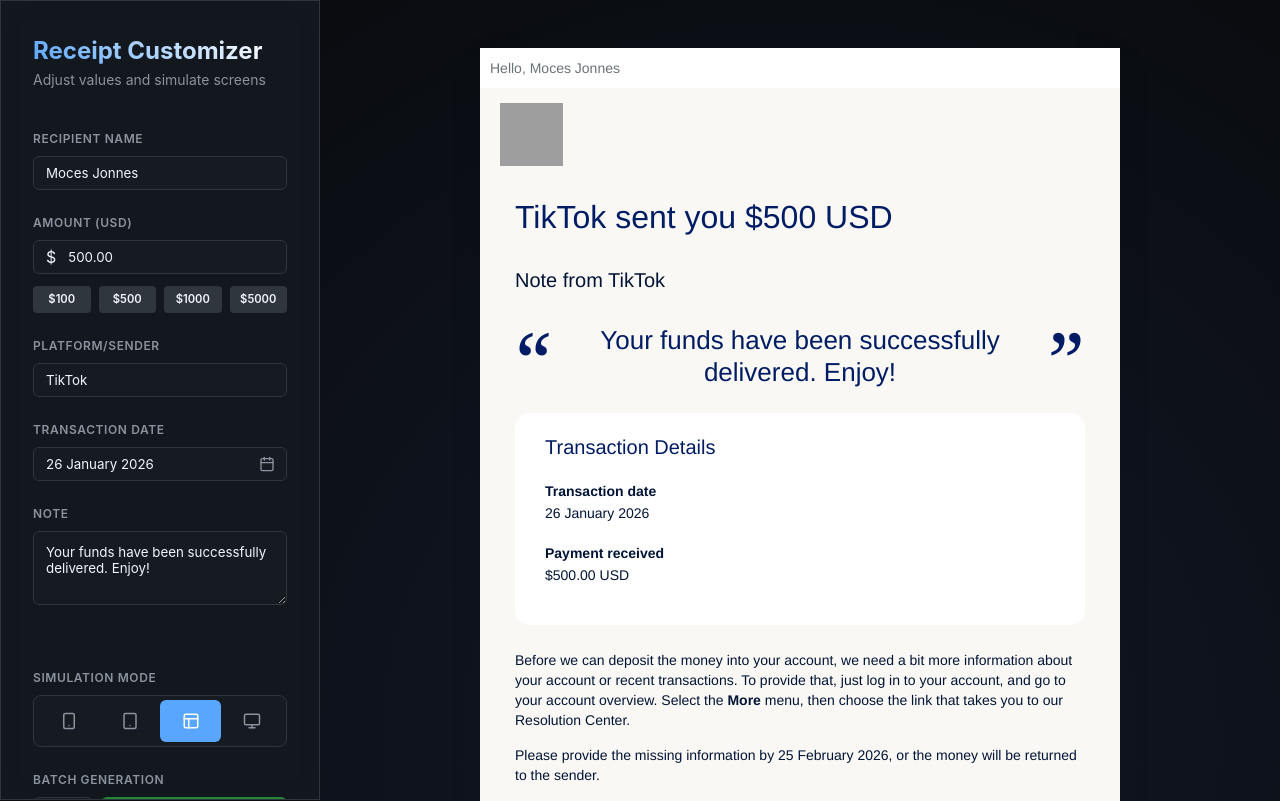
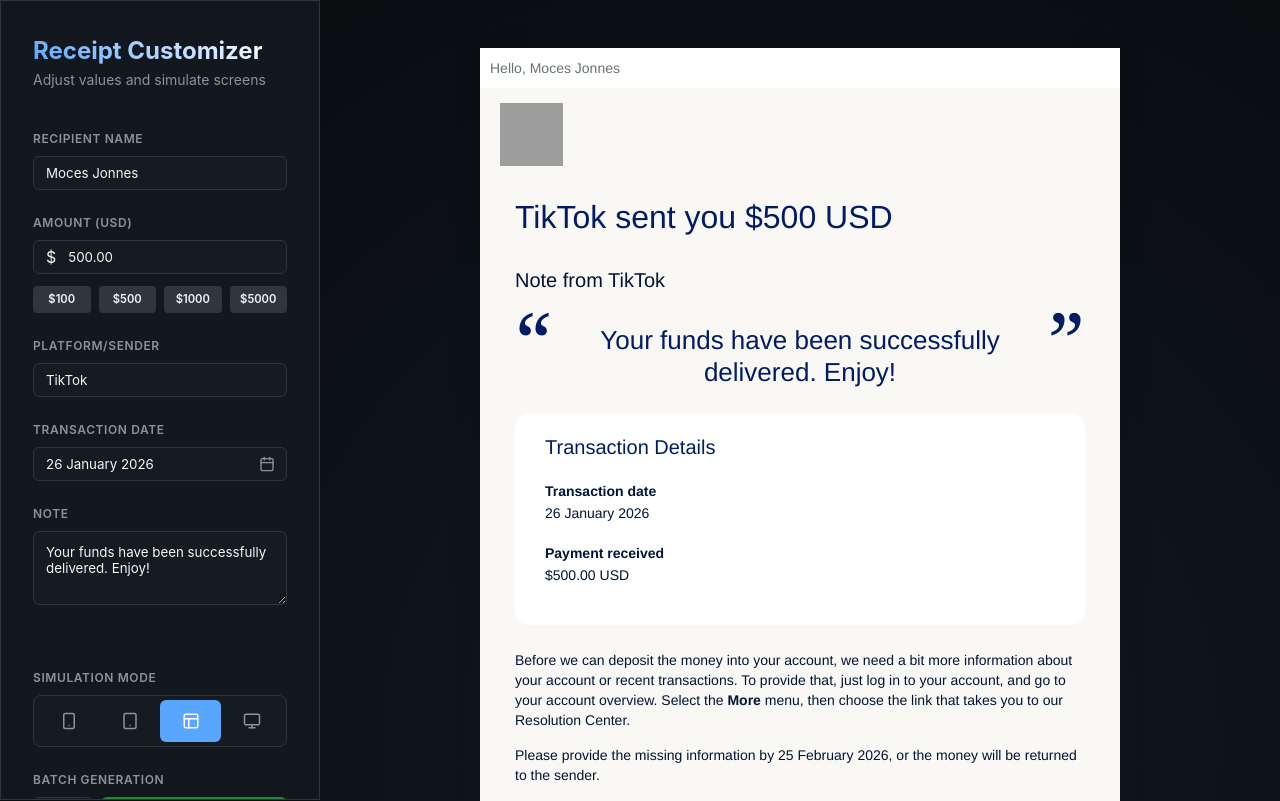
Before and after one commit to PPHTutorial/paypalreceipt, a React (Vite) app: page / in a window 1280 px wide. Shown: the top 801 px of the page. Built offline with nearby package versions, Linux system fonts and the light colour scheme; grey boxes are pictures that could not be loaded.

Commit message:
Use table for email safe quote layout

```diff
--- a/src/components/ReceiptPreview/ReceiptPreview.css
+++ b/src/components/ReceiptPreview/ReceiptPreview.css
@@ -45,13 +45,6 @@
   margin: 0;
 }
 
-.quote-container {
-  padding: 0px 35px 25px 35px;
-  display: flex;
-  align-items: flex-start;
-  gap: 10px;
-}
-
 .quote-mark {
   color: #001c64;
   font-size: 80px;
@@ -59,8 +52,7 @@
   font-family: Georgia, "Times New Roman", Times, serif;
   font-weight: 400;
   user-select: none;
-  position: relative;
-  top: 20px;
+  display: block;
 }
 
 .quote-text {
@@ -69,8 +61,7 @@
   line-height: 32px;
   color: #001c64;
   text-align: center;
-  flex: 1;
-  padding-top: 5px;
+  margin-top: 5px;
 }
 
 .details-card {
--- a/src/components/ReceiptPreview/ReceiptPreview.jsx
+++ b/src/components/ReceiptPreview/ReceiptPreview.jsx
@@ -42,13 +42,25 @@
           <p className="note-title">Note from {platform}</p>
         </div>
 
-        {/* Quote Section */}
-        <div className="quote-container">
-          <span className="quote-mark">“</span>
-          <div className="quote-text">
-            {note || 'Your funds have been successfully delivered. Enjoy!'}
-          </div>
-          <span className="quote-mark">”</span>
+        {/* Quote Section - Table for Email Stability */}
+        <div style={{ padding: '0 35px 25px 35px' }}>
+          <table width="100%" cellPadding="0" cellSpacing="0" border="0" role="presentation">
+            <tbody>
+              <tr>
+                <td width="30" valign="top" style={{ paddingTop: '0' }}>
+                  <span className="quote-mark">“</span>
+                </td>
+                <td valign="top" align="center">
+                  <div className="quote-text">
+                    {note || 'Your funds have been successfully delivered. Enjoy!'}
+                  </div>
+                </td>
+                <td width="30" valign="top" align="right" style={{ paddingTop: '0' }}>
+                  <span className="quote-mark">”</span>
+                </td>
+              </tr>
+            </tbody>
+          </table>
         </div>
 
         {/* Transaction Details Card */}
```
